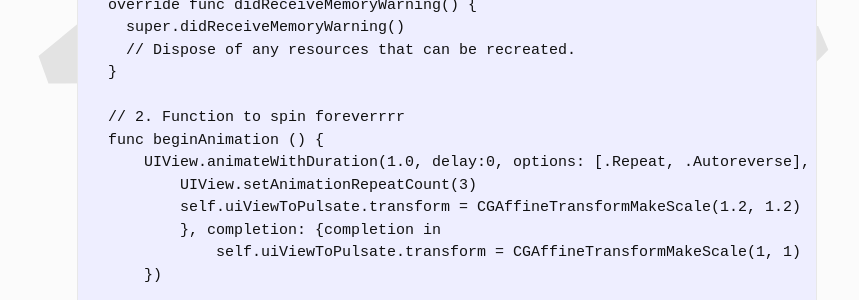
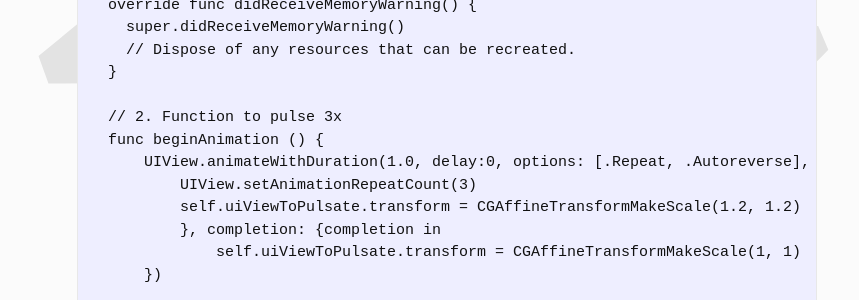
Before and after one commit to seimith/seimith.github.io, a Jekyll site: the page built from _posts/2016-09-18-Swift: Pulsating UIView.md, in a window 1280 px wide and 1400 px high, scrolled down 2328 px. Shown: the part 578-878 px from the top of the window, without its empty margins (193-1052 px from the left). Built offline with Jekyll 4.4.1, drawn with Linux system fonts in a browser that asks for light colours; some of the changed text lies outside the part shown.

Commit message:
Fix text

```diff
--- a/_posts/2016-09-18-Swift: Pulsating UIView.md
+++ b/_posts/2016-09-18-Swift: Pulsating UIView.md
@@ -105,7 +105,7 @@ class ViewController: UIViewController {
     // Dispose of any resources that can be recreated.
   }
 
-  // 2. Function to spin foreverrrr
+  // 2. Function to pulse 3x
   func beginAnimation () {
       UIView.animateWithDuration(1.0, delay:0, options: [.Repeat, .Autoreverse], animations: {
           UIView.setAnimationRepeatCount(3)
```
Also changed, not shown: 1 other file.
